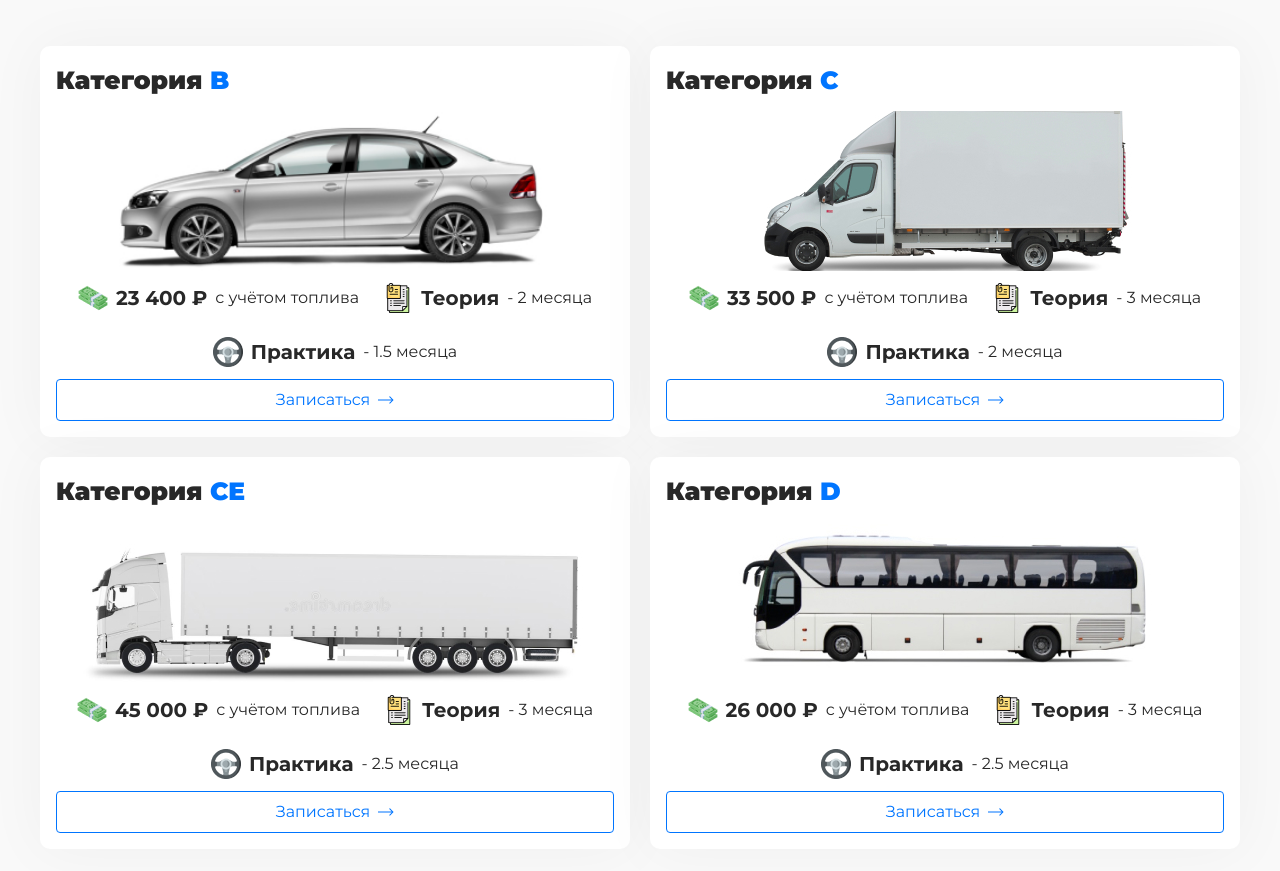
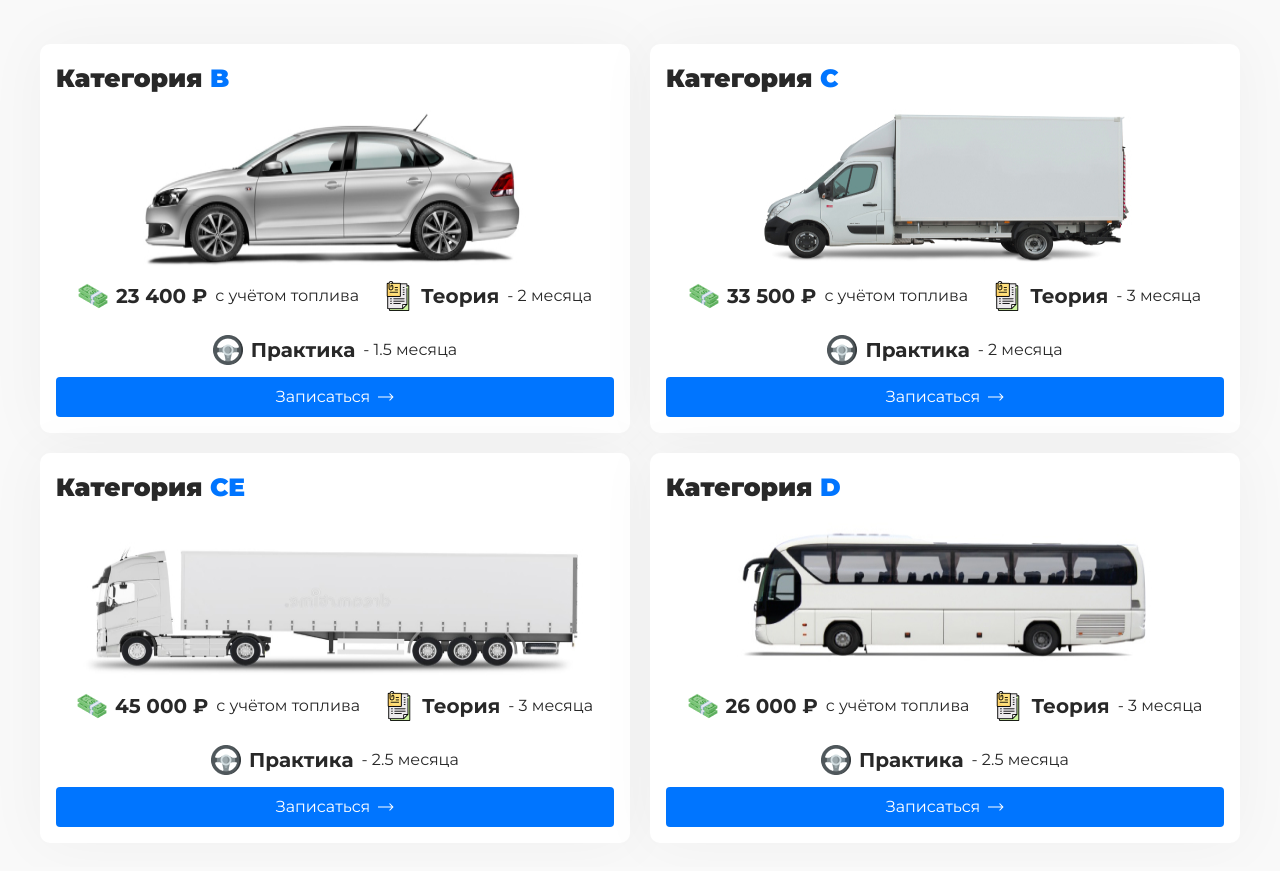
Before and after one commit to CodeMaster1025/driving-school-frontend, a Next.js app: page / in a window 1280 px wide. Shown: the part 817-1688 px from the top of the page. Built offline with nearby package versions, Linux system fonts and the light colour scheme.

Commit message:
Small Visual Fix

```diff
--- a/app/components/pages/Home/CategoriesSection/CategoriesSection.module.scss
+++ b/app/components/pages/Home/CategoriesSection/CategoriesSection.module.scss
@@ -13,7 +13,7 @@
     grid-template-columns: repeat(2, 1fr);
 
     article {
-      @apply bg-white flex flex-col justify-between gap-3 rounded-md shadow-md p-4;
+      @apply bg-white flex flex-col justify-between gap-3 rounded-md p-4;
 
       h3 {
         @apply text-3xl font-black;
@@ -24,7 +24,7 @@
       }
 
       > img {
-        @apply self-center h-40 object-cover;
+        @apply self-center h-40;
       }
 
       ul {
@@ -47,6 +47,7 @@
 
   .categories {
     article {
+      @apply shadow-md;
       ul {
         @apply flex-wrap justify-center;
 
--- a/app/components/pages/Home/CategoriesSection/CategoriesSection.tsx
+++ b/app/components/pages/Home/CategoriesSection/CategoriesSection.tsx
@@ -213,7 +213,7 @@ const CategoriesSection: FC = () => {
           slidesPerView={"auto"}
           spaceBetween={20}
           autoplay={{
-            delay: 3000,
+            delay: 5000,
             disableOnInteraction: true
           }}
           modules={[Autoplay]}
--- a/app/components/ui/Button/Button.module.scss
+++ b/app/components/ui/Button/Button.module.scss
@@ -3,14 +3,14 @@
 }
 
 .primary {
-  @apply border border-primary text-primary;
+  @apply bg-primary text-white;
 
   &:hover {
-    @apply bg-primary text-white;
+    @apply bg-primary-active;
   }
 
   &:active {
-    @apply bg-primary-active;
+    @apply bg-primary;
   }
 }
 
--- a/package.json
+++ b/package.json
@@ -1,6 +1,6 @@
 {
   "name": "driving-school",
-  "version": "0.1.3",
+  "version": "0.1.4",
   "private": true,
   "scripts": {
     "dev": "next dev",
```
